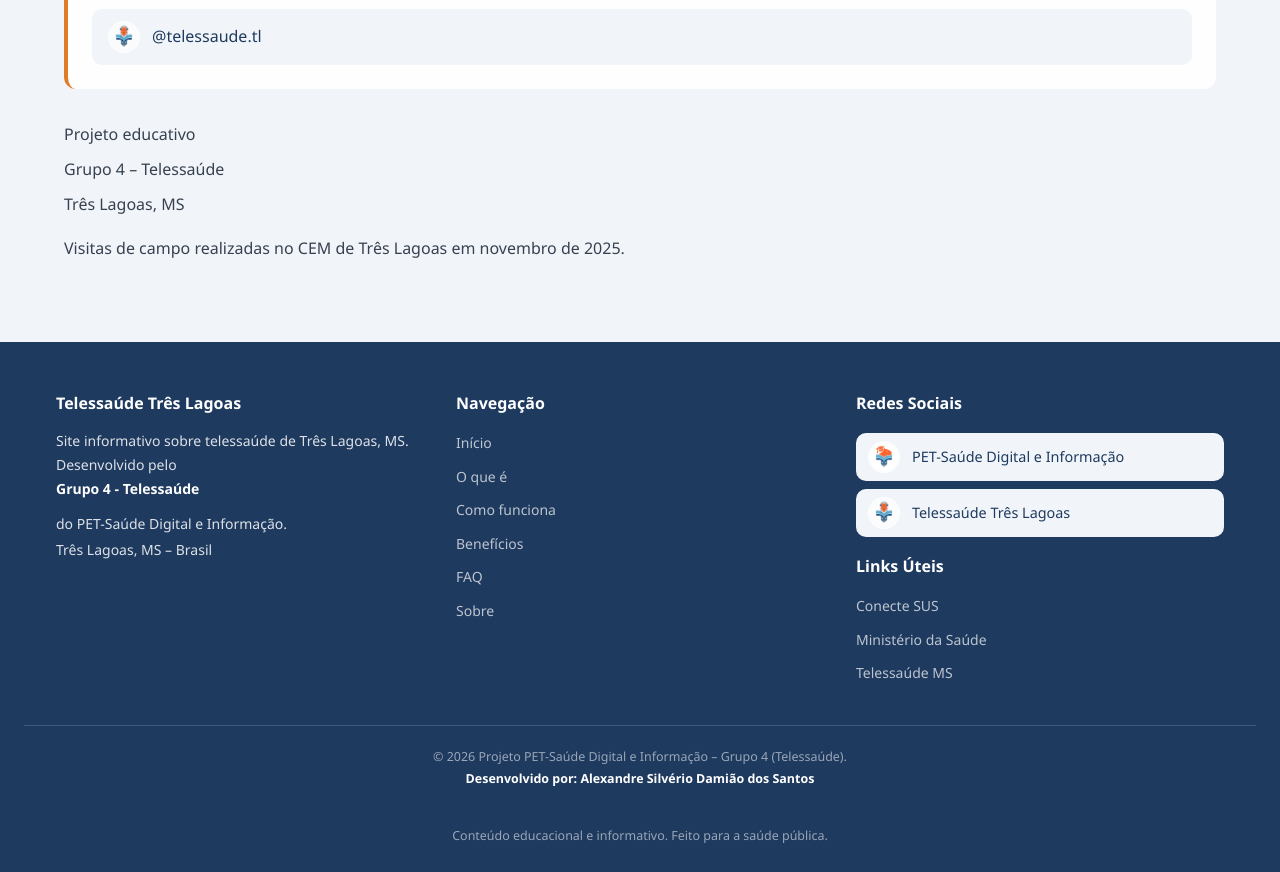
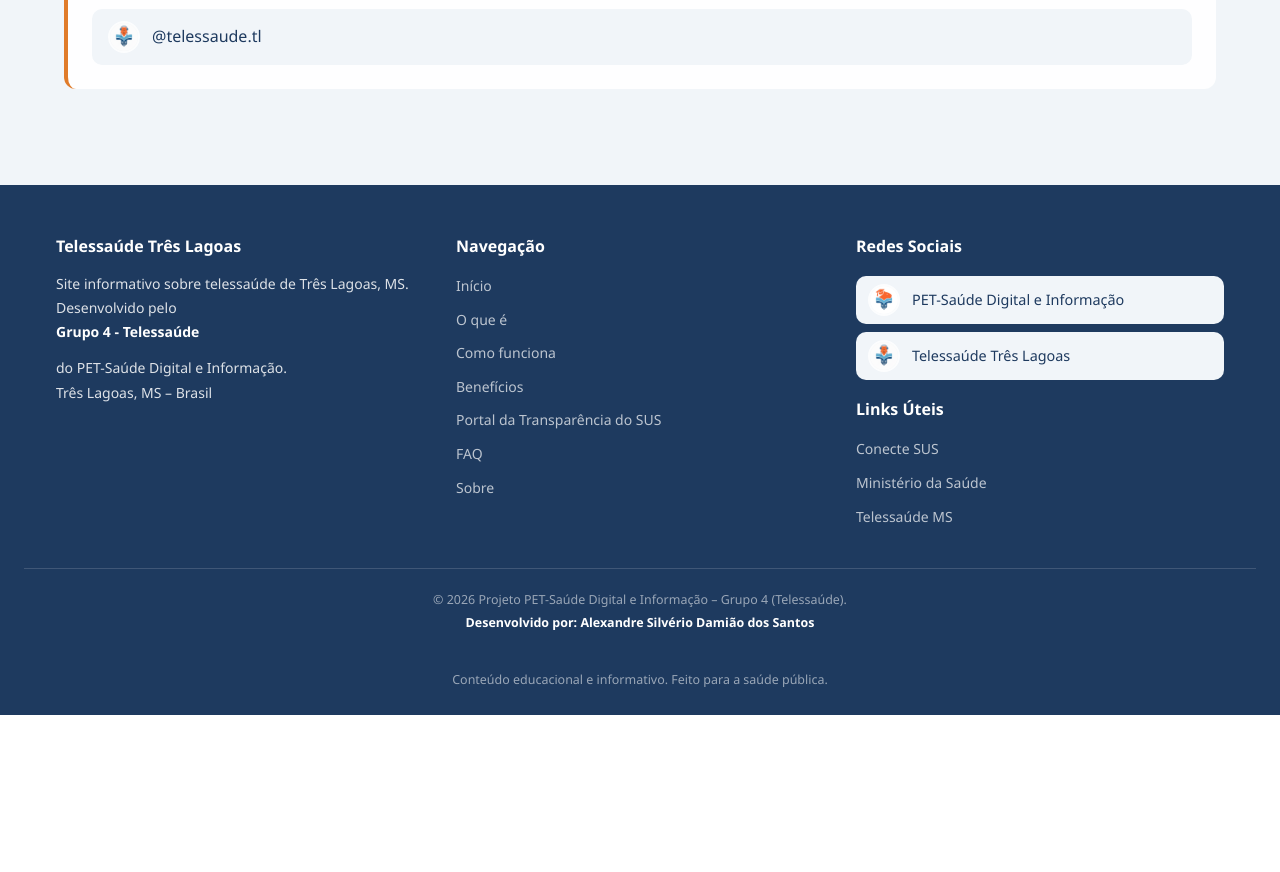
Before and after one commit to alecsilverio/telessaude-site, a plain HTML site: page index.html in a window 1280 px wide. Shown: the part 4528-5400 px from the top of the page. After the commit the page ends 5243 px from the top, so only its background shows below. Drawn offline with Linux system fonts and the light colour scheme.

Commit message:
Removendo informações repetidas no Sobre o Projeto

```diff
--- a/index.html
+++ b/index.html
@@ -291,16 +291,6 @@
             @telessaude.tl
         </a>
         </div>
-    </div>
-
-<ul>
-    <li> Projeto educativo</li>
-    <li> Grupo 4 – Telessaúde</li>
-    <li> Três Lagoas, MS</li>
-</ul>
-
-    <p>Visitas de campo realizadas no CEM de Três Lagoas em novembro de 2025.</p>
-    </div>
 </section>
 
 <!-- RODAPÉ
@@ -320,6 +310,7 @@
         <li><a href="#o-que-e">O que é</a></li>
         <li><a href="#como-funciona">Como funciona</a></li>
         <li><a href="#beneficios">Benefícios</a></li>
+        <li><a href="#transparencia">Portal da Transparência do SUS</a></li>
         <li><a href="#faq">FAQ</a></li>
         <li><a href="#sobre">Sobre</a></li>
         </ul>
```
